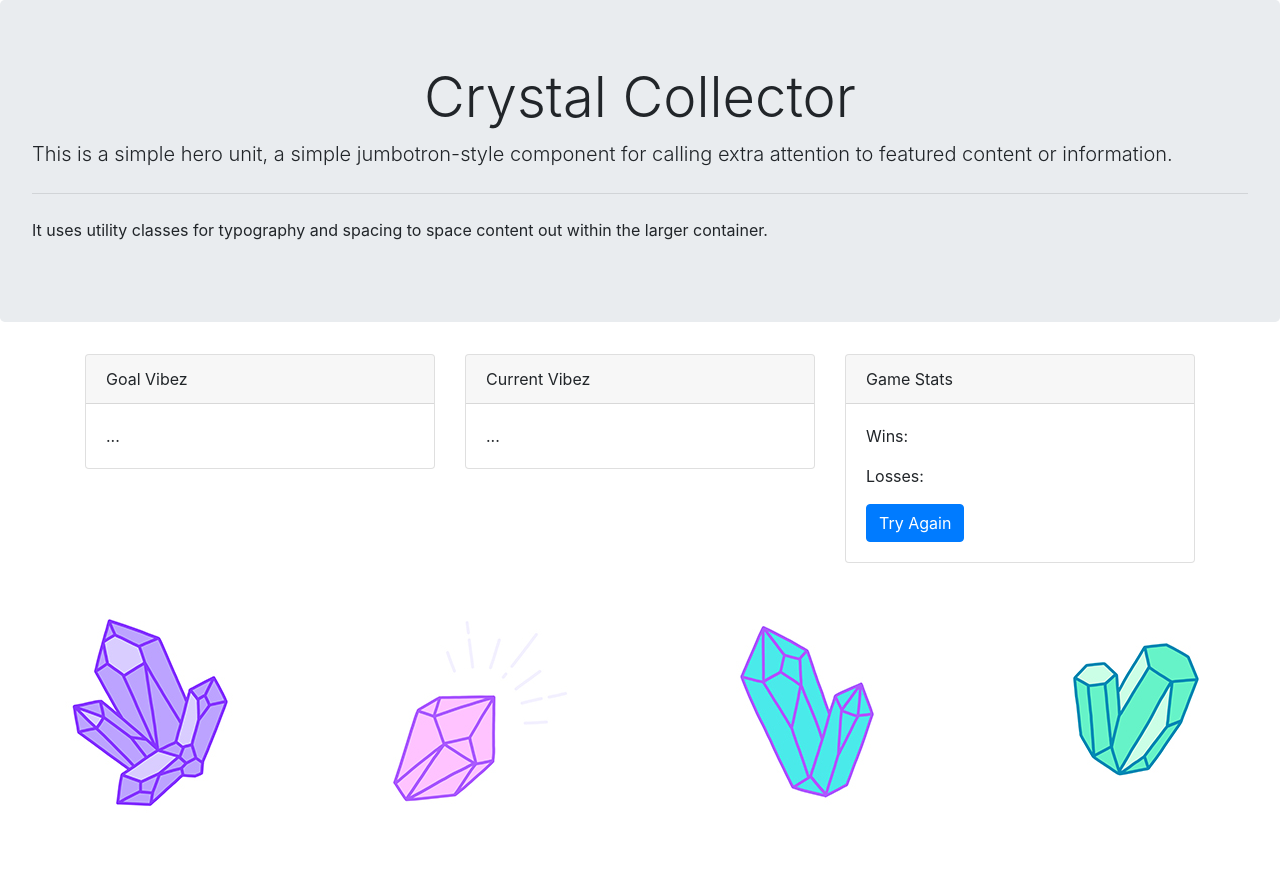
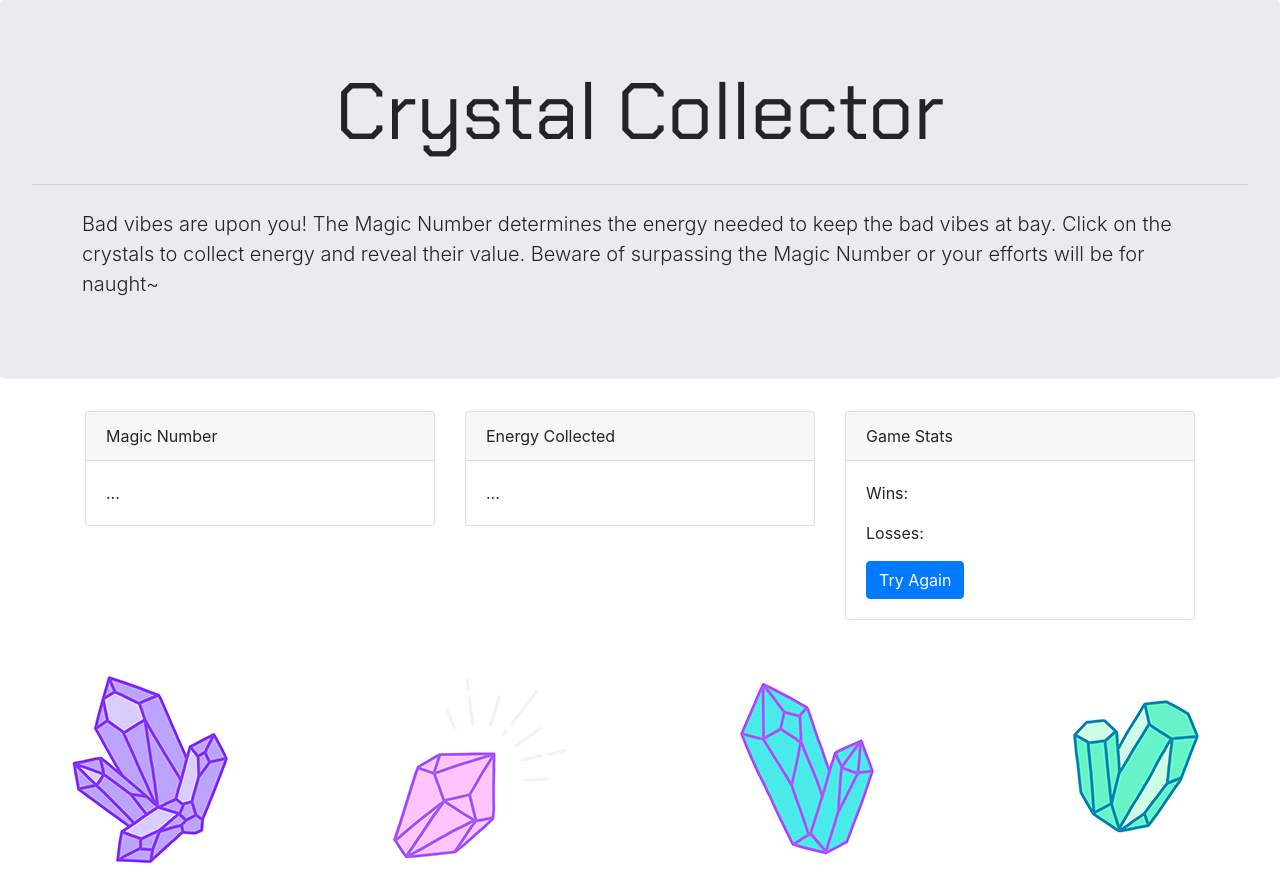
Before and after one commit to kat-zhang/Unit-4-Game, a plain HTML site: page index.html in a window 1280 px wide. Before the commit the page ends 813 px from the top, so only its background shows below. Drawn offline with nearby package versions, Linux system fonts and the light colour scheme; a script that the page names is missing; a web font is replaced by a local one.

Commit message:
small changes

```diff
--- a/assets/css/style.css
+++ b/assets/css/style.css
@@ -1,3 +1,14 @@
 .container {
     margin-bottom: 50px;
 }
+
+.display-4 {
+    font-family: 'Chakra Petch';
+    font-size: 5rem;
+    font-weight: 300;
+    line-height: 1.2;
+}
+ .lead {
+     padding-left:50px;
+     padding-right: 50px;
+ }
--- a/assets/javascript/game.js
+++ b/assets/javascript/game.js
@@ -1,15 +1,19 @@
 var gem1 = Math.floor(Math.random()*(11));
 console.log(gem1);
 console.log(typeof gem1);
+
 var gem2 =  Math.floor(Math.random()*(11));
 console.log(gem2);
 console.log(typeof gem2);
+
 var gem3 = Math.floor(Math.random()*(11));
 console.log(gem3);
 console.log(typeof gem3);
+
 var gem4 = Math.floor(Math.random()*(11));
 console.log(gem4);
 console.log(typeof gem4);
+
 var goalValue = Math.floor(Math.random()*(120));
 console.log(goalValue);
 console.log(typeof goalValue);
--- a/index.html
+++ b/index.html
@@ -9,7 +9,8 @@
   <link rel="stylesheet" type="text/css" media="screen" href="assets/css/reset.css" />
   <link rel="stylesheet" href="https://stackpath.bootstrapcdn.com/bootstrap/4.1.3/css/bootstrap.min.css" integrity="sha384-MCw98/SFnGE8fJT3GXwEOngsV7Zt27NXFoaoApmYm81iuXoPkFOJwJ8ERdknLPMO"
     crossorigin="anonymous">
-  <link rel="stylesheet" type="text/css" media="screen" href="assets/css/style.css" />
+  <link rel="stylesheet" type="text/css" media="screen" href="assets/css/style.css" /><link href="https://fonts.googleapis.com/css?family=Chakra+Petch|Encode+Sans+Condensed" rel="stylesheet">
+
   <script src="https://code.jquery.com/jquery-3.3.1.min.js" integrity="sha256-FgpCb/KJQlLNfOu91ta32o/NMZxltwRo8QtmkMRdAu8="
     crossorigin="anonymous"></script>
   <script src="main.js"></script>
@@ -17,9 +18,8 @@
 <body>
     <div class="jumbotron">
         <h1 class="display-4 text-center"> Crystal Collector</h1>
-        <p class="lead">This is a simple hero unit, a simple jumbotron-style component for calling extra attention to featured content or information.</p>
         <hr class="my-4">
-        <p>It uses utility classes for typography and spacing to space content out within the larger container.</p>
+        <p class="lead"> Bad vibes are upon you! The Magic Number determines the energy needed to keep the bad vibes at bay. Click on the crystals to collect energy and reveal their value. Beware of surpassing the Magic Number or your efforts will be for naught~</p>
 
       </div>
       <div class="container">
@@ -27,7 +27,7 @@
           <div class="col-sm">
             <div class="card">
         <div class="card-header">
-          Goal Vibez
+          Magic Number
         </div>
         <div class="card-body">
           <p id="goal-total" class="card-text">...</p>
@@ -37,7 +37,7 @@
           <div class="col-sm">
           <div class="card">
         <div class="card-header">
-          Current Vibez
+          Energy Collected
         </div>
         <div class="card-body">
           <p id="current-total" class="card-text">...</p>
```
Also changed, not shown: test.html (+19 -1 lines).
